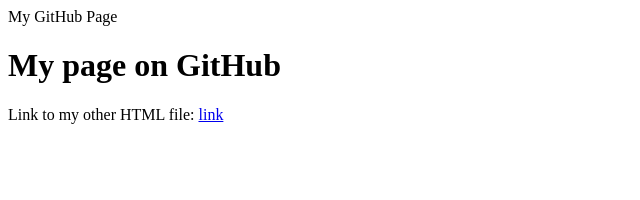
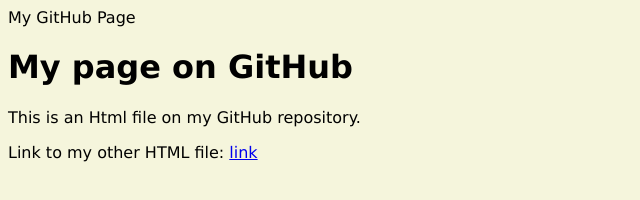
Before and after one commit to mhogan-pvcc/mhogan-pvcc.github.io, a plain HTML site: page index.html in a window 1280 px wide. Shown: the whole page, without its empty margins (0-640 px from the left). Drawn offline with Linux system fonts and the light colour scheme.

Commit message:
Update index.html

```diff
--- a/index.html
+++ b/index.html
@@ -2,9 +2,13 @@
   <head
     <title>My GitHub Page</title>
   </head>
+  <style>
+    body {281700; background-color: #F5F5DC; font-family: tahome, verdana
+  </style>
 
   <body>
     <h1>My page on GitHub</h1>
+    <p> This is an Html file on my GitHub repository.</p>
     <p> Link to my other HTML file: <a href="attendance activity.html">link</a></p>
   </body>
 </html>
```
